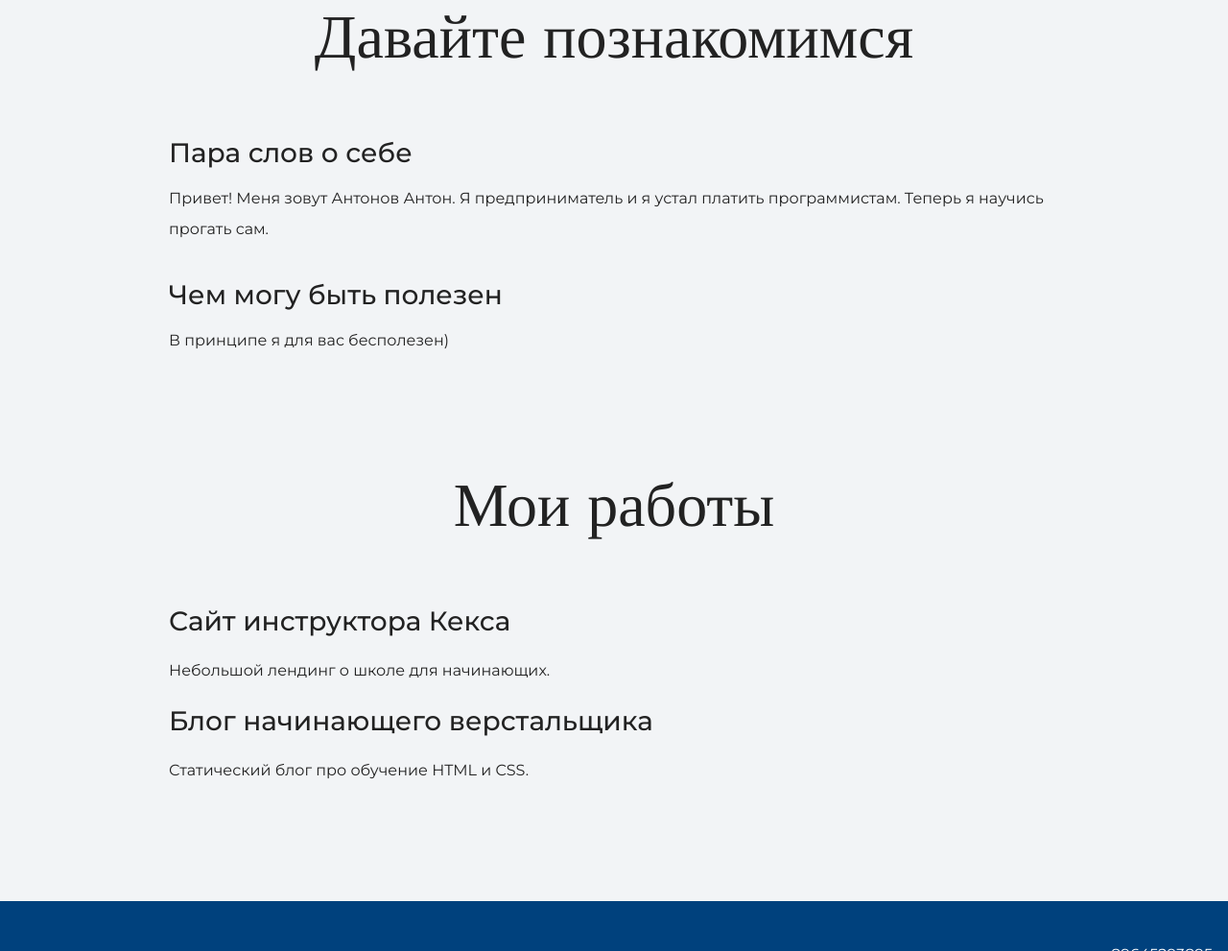
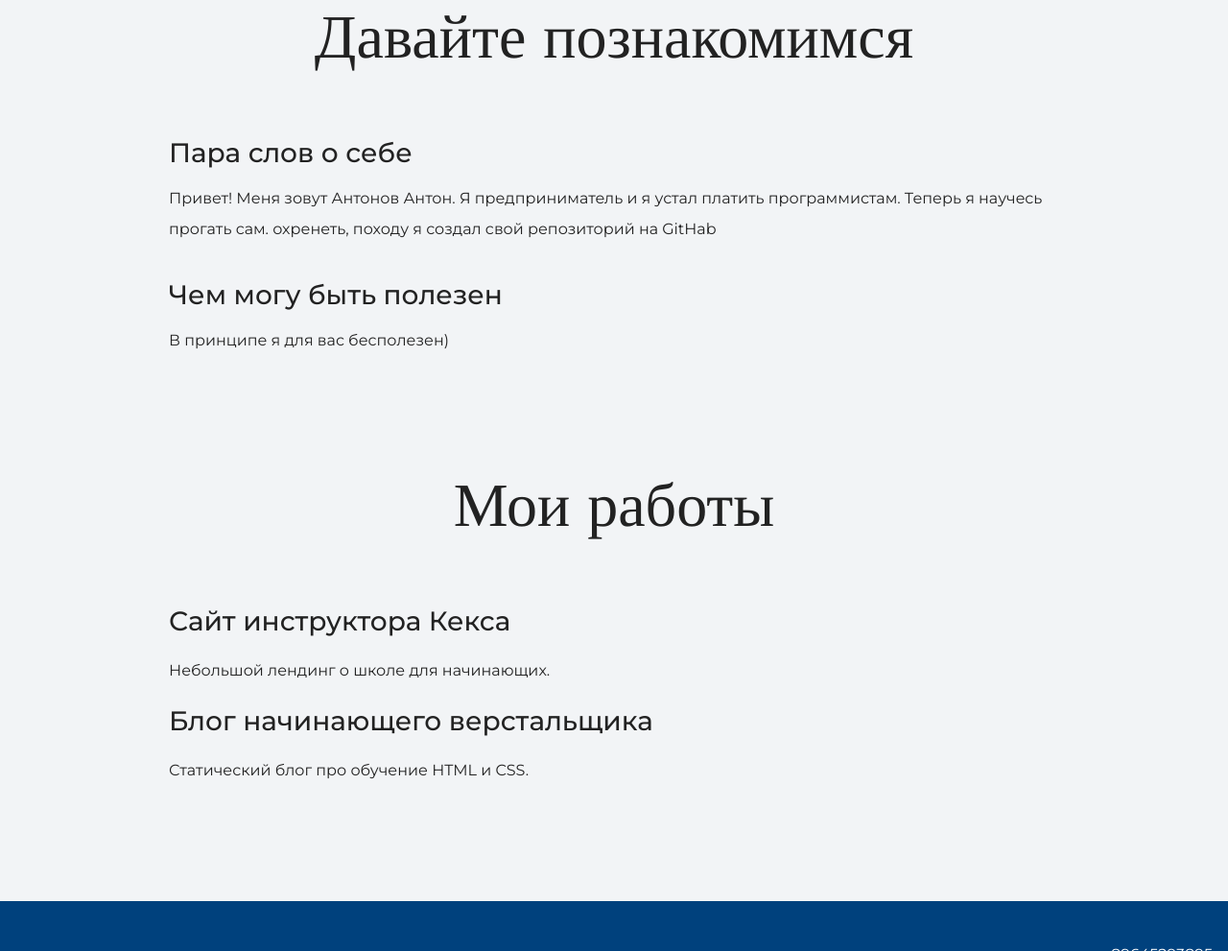
Before and after one commit to anton-antonov83/my-site, a plain HTML site: page index.html in a window 1280 px wide. Shown: the part 1033-2024 px from the top of the page at 96% size. Drawn offline with nearby package versions, Linux system fonts and the light colour scheme.

Commit message:
Первое обновление текста сайта в репозитории

```diff
--- a/index.html
+++ b/index.html
@@ -25,7 +25,7 @@
       <div class="container">
         <h2 class="subheading">Давайте познакомимся</h2>
         <h3>Пара слов о себе</h3>
-        <p>Привет! Меня зовут Антонов Антон. Я предприниматель и я устал платить программистам. Теперь я научись прогать сам. </p>
+        <p>Привет! Меня зовут Антонов Антон. Я предприниматель и я устал платить программистам. Теперь я научeсь прогать сам.  охренеть, походу я создал свой репозиторий на GitHab</p>
         <h3>Чем могу быть полезен</h3>
         <p>В принципе я для вас бесполезен)</p>
       </div>
```
